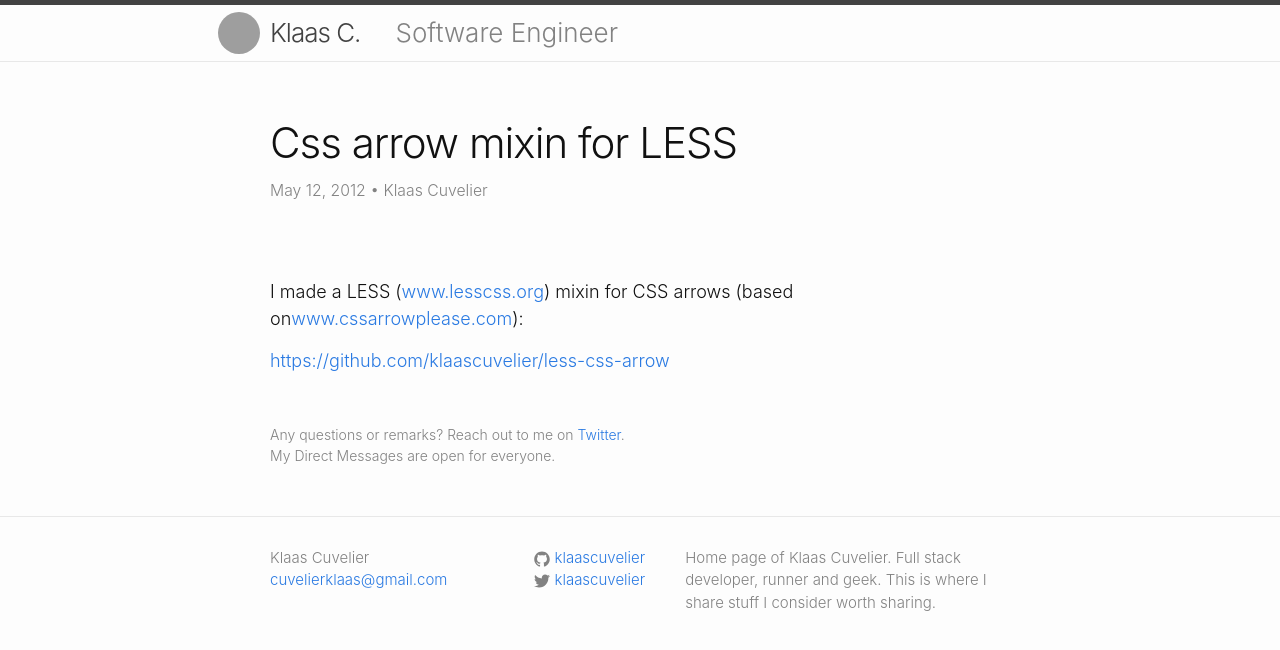
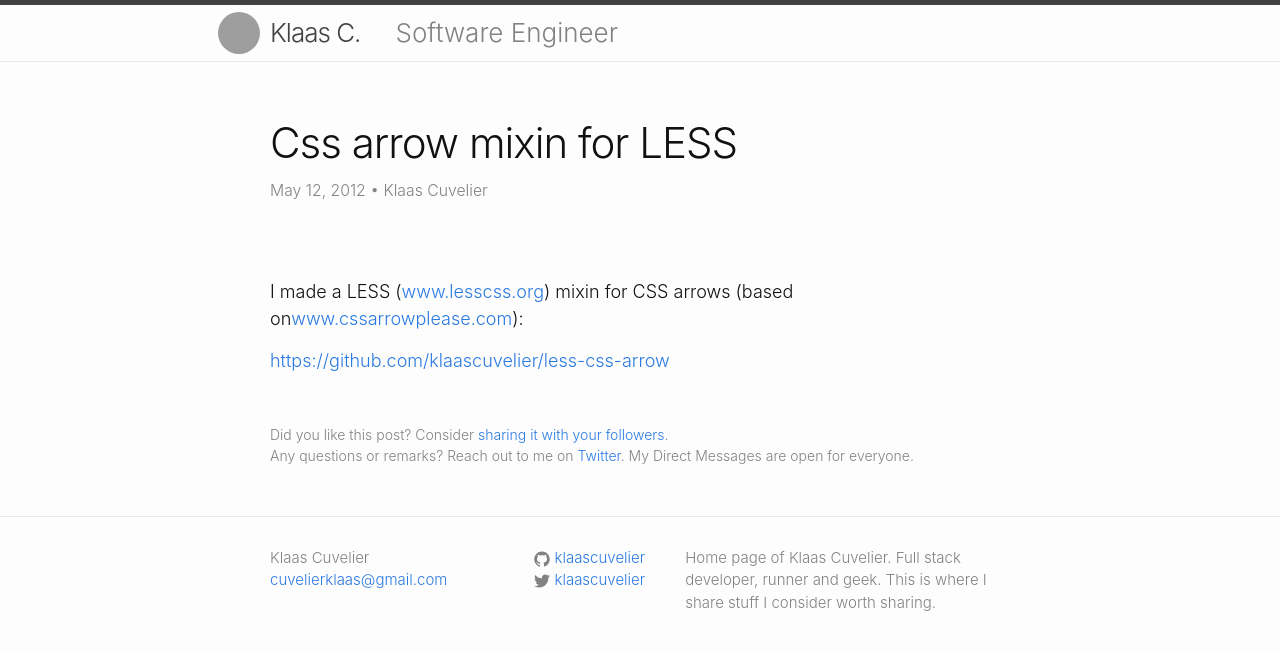
Before and after one commit to klaascuvelier/klaascuvelier.github.io, a Jekyll site: the page built from _posts/2012-05-12-css-arrow-mixin-for-less.md, in a window 1280 px wide. Shown: the top 650 px of the page. Built offline with Jekyll 4.4.1, drawn with Linux system fonts in a browser that asks for light colours; grey boxes are pictures that could not be loaded.

Commit message:
Add share button (#9)

```diff
--- a/_layouts/post.html
+++ b/_layouts/post.html
@@ -13,7 +13,13 @@ layout: default
   </article>
 
   <footer class="post-footer">
-    Any questions or remarks? Reach out to me on <a href="https://twitter.com/{{ site.twitter_username }}">Twitter</a>.<br />
+    Did you like this post? Consider
+    <a
+      href="https://twitter.com/intent/tweet?text={{ page.title }}&url={{ page.url }}&via=klaascuvelier"
+      target="_blank"
+    >sharing it with your followers</a>.<br />
+
+    Any questions or remarks? Reach out to me on <a href="https://twitter.com/{{ site.twitter_username }}">Twitter</a>.
     My Direct Messages are open for everyone.
   </footer>
 
```
